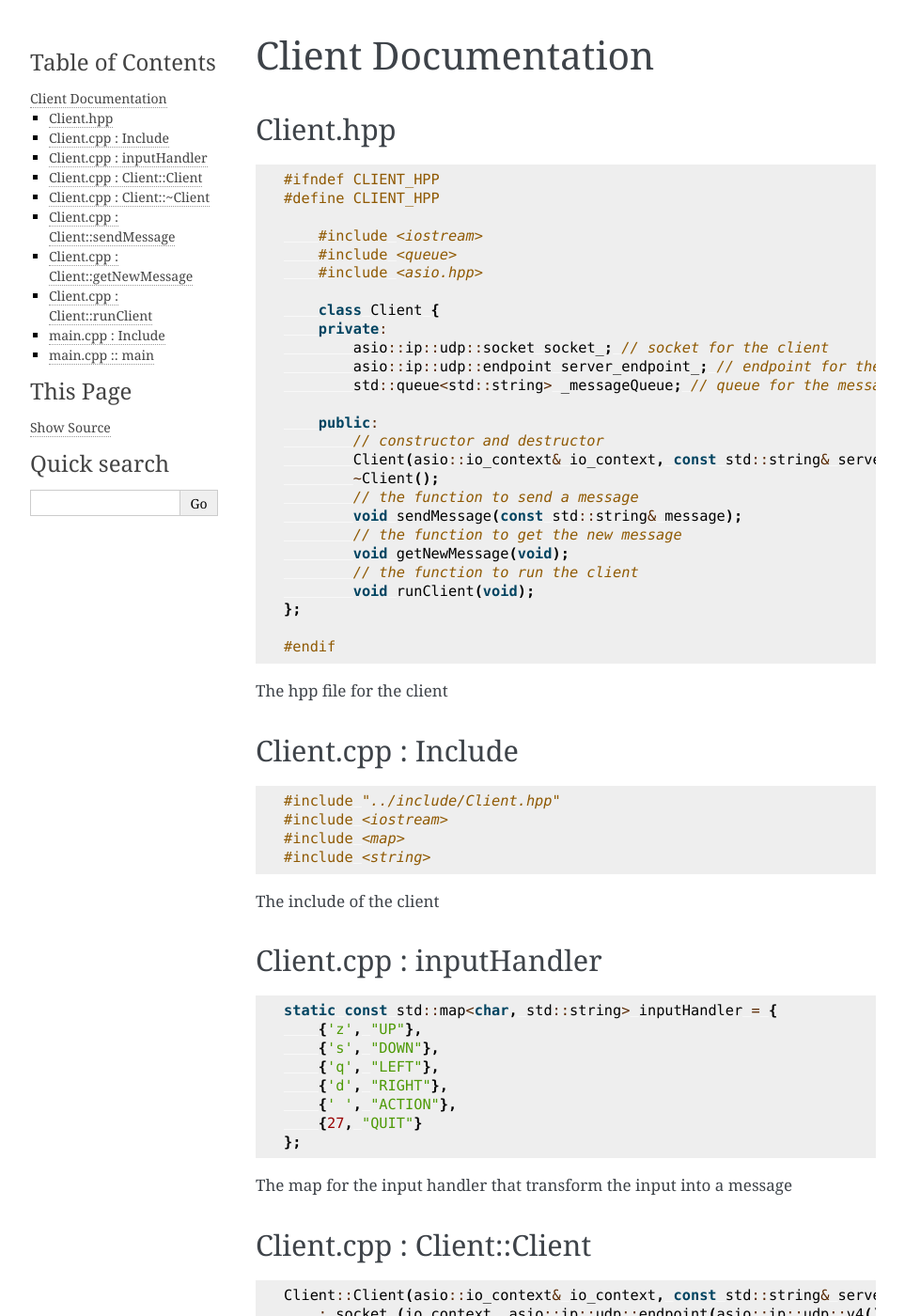
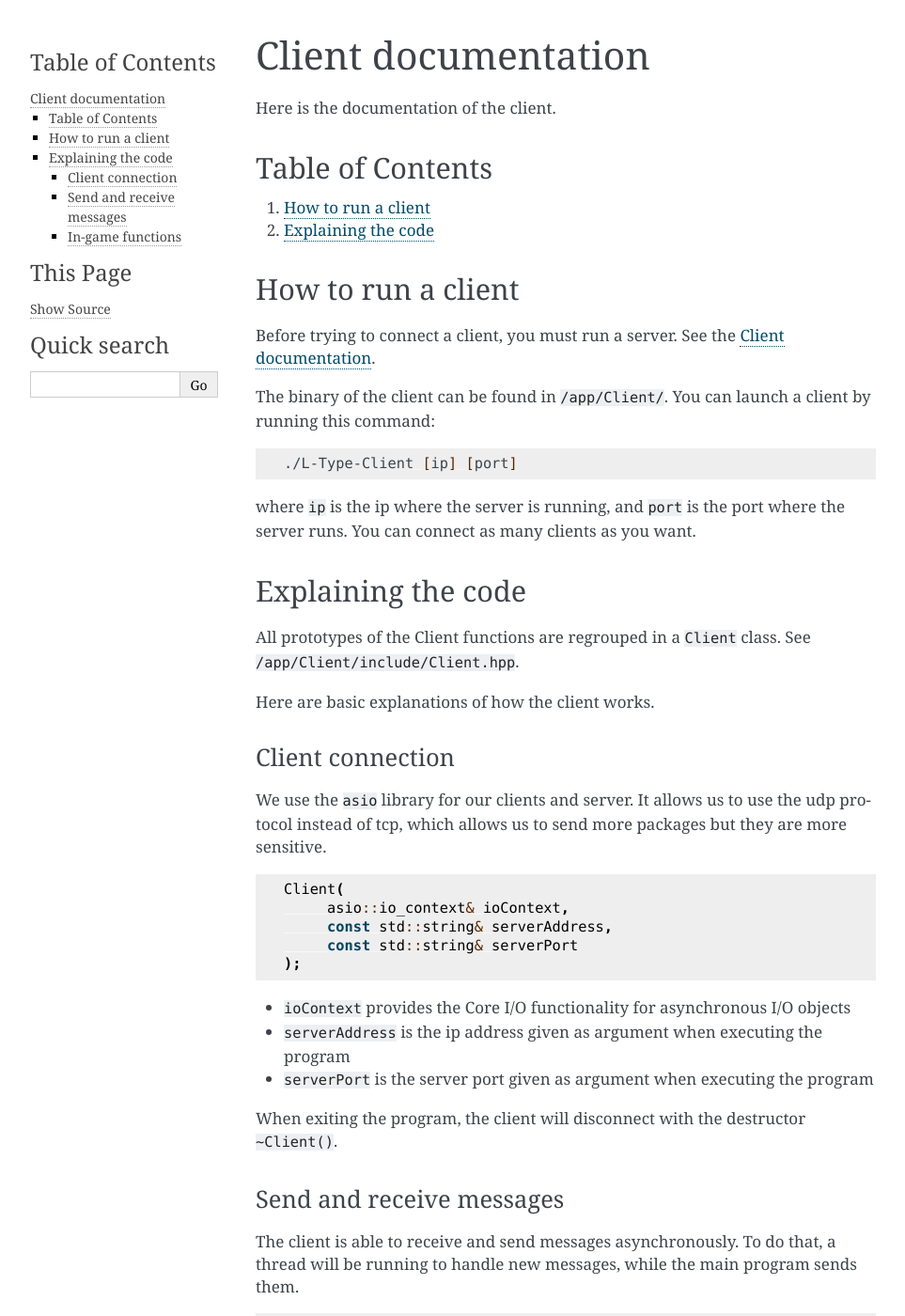
Before and after one commit to Hinivir/R-Touhou, a Sphinx documentation site: the page built from docs/source/client.rst, in a window 1280 px wide and 1400 px high. Shown: the whole window at 94% size, without its empty margins (148-1111 px from the left). Built offline with Sphinx 7.4.7, drawn with Linux system fonts in a browser that asks for light colours; some of the changed text lies outside the part shown.

Commit message:
feat: adding documentation of the code

```diff
--- a/docs/source/client.rst
+++ b/docs/source/client.rst
@@ -1,196 +1,84 @@
-Client Documentation
-====================================
+.. _client-doc:
 
-.. toctree::
-   :maxdepth: 2
-   :caption: Contents:
+Client documentation
+====================
 
-Client.hpp
-------------------------------------
+Here is the documentation of the client.
 
-.. code:: cpp
+Table of Contents
+-----------------
 
-    #ifndef CLIENT_HPP
-    #define CLIENT_HPP
+1. `How to run a client`_
+2. `Explaining the code`_
 
-        #include <iostream>
-        #include <queue>
-        #include <asio.hpp>
+How to run a client
+-------------------
 
-        class Client {
-        private:
-            asio::ip::udp::socket socket_; // socket for the client
-            asio::ip::udp::endpoint server_endpoint_; // endpoint for the server
-            std::queue<std::string> _messageQueue; // queue for the messages
+Before trying to connect a client, you must run a server. See the `Client documentation`_.
 
-        public:
-            // constructor and destructor
-            Client(asio::io_context& io_context, const std::string& server_ip, std::size_t server_port);
-            ~Client();
-            // the function to send a message
-            void sendMessage(const std::string& message);
-            // the function to get the new message
-            void getNewMessage(void);
-            // the function to run the client
-            void runClient(void);
-    };
+The binary of the client can be found in ``/app/Client/``.
+You can launch a client by running this command:
 
-    #endif
+.. code-block:: bash
 
-The hpp file for the client
+    ./L-Type-Client [ip] [port]
 
-Client.cpp : Include
-------------------------------------
+where ``ip`` is the ip where the server is running, and ``port`` is the port where the server runs.
+You can connect as many clients as you want.
 
-.. code:: cpp
+Explaining the code
+-------------------
 
-    #include "../include/Client.hpp"
-    #include <iostream>
-    #include <map>
-    #include <string>
+All prototypes of the Client functions are regrouped in a ``Client`` class. See ``/app/Client/include/Client.hpp``.
 
-The include of the client
+Here are basic explanations of how the client works.
 
-Client.cpp : inputHandler
-------------------------------------
+Client connection
+~~~~~~~~~~~~~~~~~
 
-.. code:: cpp
+We use the ``asio`` library for our clients and server. It allows us to use the udp protocol instead of tcp, which allows us to send more packages but they are more sensitive.
 
-    static const std::map<char, std::string> inputHandler = {
-        {'z', "UP"},
-        {'s', "DOWN"},
-        {'q', "LEFT"},
-        {'d', "RIGHT"},
-        {' ', "ACTION"},
-        {27, "QUIT"}
-    };
+.. code-block:: cpp
 
-The map for the input handler that transform the input into a message
+    Client(
+         asio::io_context& ioContext,
+         const std::string& serverAddress,
+         const std::string& serverPort
+    );
 
-Client.cpp : Client::Client
-------------------------------------
+- ``ioContext`` provides the Core I/O functionality for asynchronous I/O objects
+- ``serverAddress`` is the ip address given as argument when executing the program
+- ``serverPort`` is the server port given as argument when executing the program
 
-.. code:: cpp
+When exiting the program, the client will disconnect with the destructor ``~Client()``.
 
-    Client::Client(asio::io_context& io_context, const std::string& server_ip, std::size_t server_port)
-        : socket_(io_context, asio::ip::udp::endpoint(asio::ip::udp::v4(), 0)),
-            server_endpoint_(asio::ip::address::from_string(server_ip), server_port) {}
+Send and receive messages
+~~~~~~~~~~~~~~~~~~~~~~~~
 
-The constructor of the client that take the io_context, the server ip and the server port
+The client is able to receive and send messages asynchronously. To do that, a thread will be running to handle new messages, while the main program sends them.
 
-Client.cpp : Client::~Client
-------------------------------------
+.. code-block:: cpp
 
-.. code:: cpp
+    void sendMessage(const std::string& message);
+    void getNewMessage();
+    void handleMessageInGame(const std::string& message);
+    void ParseMessage(const std::string message);
 
-    Client::~Client() {}
+- ``sendMessage``: takes the message as an argument and send it to the server
+- ``getNewMessage``: receive new messages from server
+- ``handleMessageInGame``: takes the received message if we are in a game, and will handle inputs
+- ``ParseMessage``: takes the received message, will setup the game, create place for new users
 
-The destructor of the client
+In-game functions
+~~~~~~~~~~~~~~~~~
 
-Client.cpp : Client::sendMessage
-------------------------------------
+.. code-block:: cpp
 
-.. code:: cpp
-
-    void Client::sendMessage(const std::string& message) {
-        // send the message to the server
-        socket_.send_to(asio::buffer(message), server_endpoint_);
-    }
-
-The function to send a message to the server
-
-Client.cpp : Client::getNewMessage
-------------------------------------
-
-.. code:: cpp
-
-    void Client::getNewMessage(void) {
-        // the buffer for the message
-        std::array<char, 1024> recv_buf = {0};
-        // asio error code
-        asio::error_code error;
-        // receive the message from the server
-        std::size_t len = socket_.receive_from(asio::buffer(recv_buf), server_endpoint_, 0, error);
-        // if there is an error
-        if (error && error != asio::error::message_size)
-            // throw the error
-            throw asio::system_error(error);
-        // make a string with the message
-        std::string message(recv_buf.data(), len);
-        // push the message in the queue
-        this->_messageQueue.push(message);
-        // print the message
-        std::cout << "received message: " << message << std::endl;
-    }
-
-The function to get the new message from the server
-
-Client.cpp : Client::runClient
-------------------------------------
-
-.. code:: cpp
-
-
-    void Client::runClient(void) {
-        // the string for the message
-        std::string message;
-        // the thread for the read
-        std::thread readThread([&]() {
-            // while the message is not QUIT
-            while (true) {
-                // get the new message
-                this->getNewMessage();
-            }
-        });
-
-        // while the message is not QUIT
-        while (true) {
-            // get the input
-            std::string buffer = {0};
-            std::getline(std::cin, buffer);
-            // send the message
-            this->sendMessage(buffer);
-        }
-        // join the thread
-        readThread.join();
-    }
-
-The function to run the client
-
-main.cpp : Include
-------------------------------------
-
-.. code:: cpp
-
-    #include "include/Client.hpp"
-    #include <iostream>
-
-The include of the main, the client and the iostream
-
-main.cpp :: main
-------------------------------------
-
-.. code:: cpp
-
-    int main(int const argc, char const * const * const argv)
-    {
-        // if the number of arguments is not 3
-        if (argc != 3) {
-            // print the usage of the program
-            std::cerr << "Usage: " << argv[0] << " <ip> <port>" << std::endl;
-            // return 84
-            return 84;
-        }
-        // get the ip and the port
-        std::string const ip = argv[1];
-        std::size_t const port = std::stoi(argv[2]);
-        // create the io_context
-        asio::io_context io_context;
-        // create the client
-        Client Client(io_context, ip, port);
-        // run the client
-        Client.runClient();
-        return 0;
-    }
-
-The main function of the program
+    void runGame();
+    bool checkCollision(int newPosX, int newPosY, int otherPosX, int otherPosY);
+    void upFunction(bool isReceived);
+    void downFunction(bool isReceived);
+    void leftFunction(bool isReceived);
+    void rightFunction(bool isReceived);
+    void actionFunction(bool isReceived);
+    void quitFunction(bool isReceived)
```
